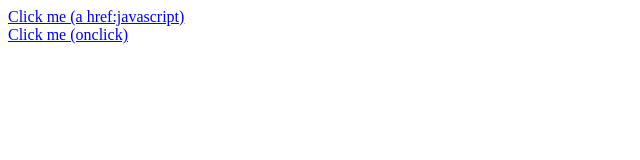
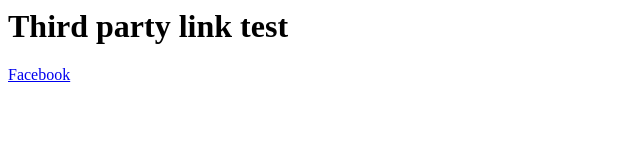
Before and after one commit to mohsinahd/flash_loyalty, a plain HTML site: page test.html in a window 1280 px wide. Shown: the whole page, without its empty margins (0-640 px from the left). Drawn offline with Linux system fonts and the light colour scheme.

Commit message:
Update test.html

```diff
--- a/test.html
+++ b/test.html
@@ -3,9 +3,8 @@
   <meta name="viewport" content="width=device-width, initial-scale=1.0">
 </head>
 <body>
-<a href="javascript: alert('I am clicked');">Click me (a href:javascript)</a>
-  <br />
-<a href="#" onclick="alert('I am clicked'); return false;">Click me (onclick)</a>
+  <h1>Third party link test</h1>
 
+  <a href="fb://">Facebook</a>
 </body>
 </html>
```
